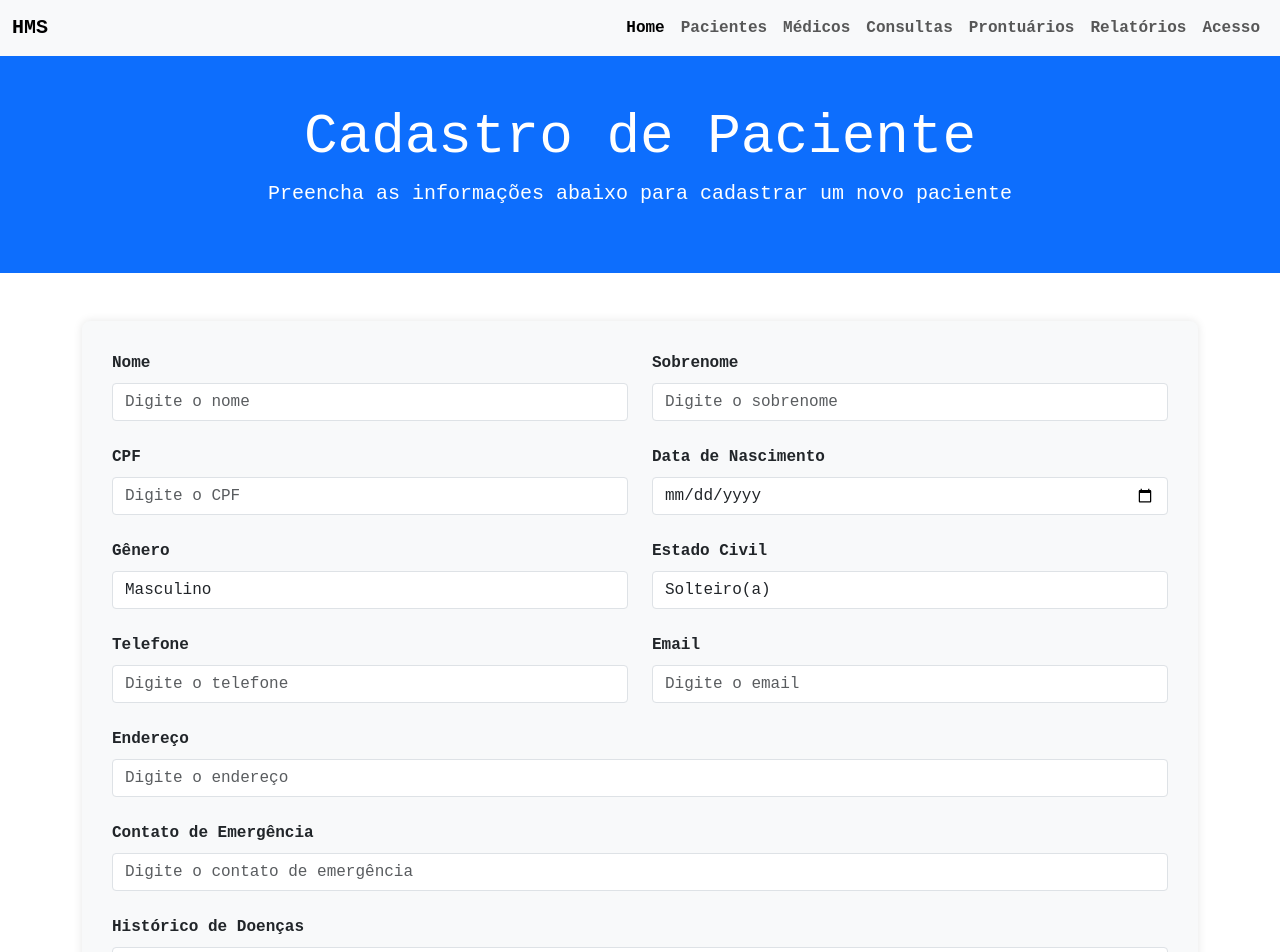
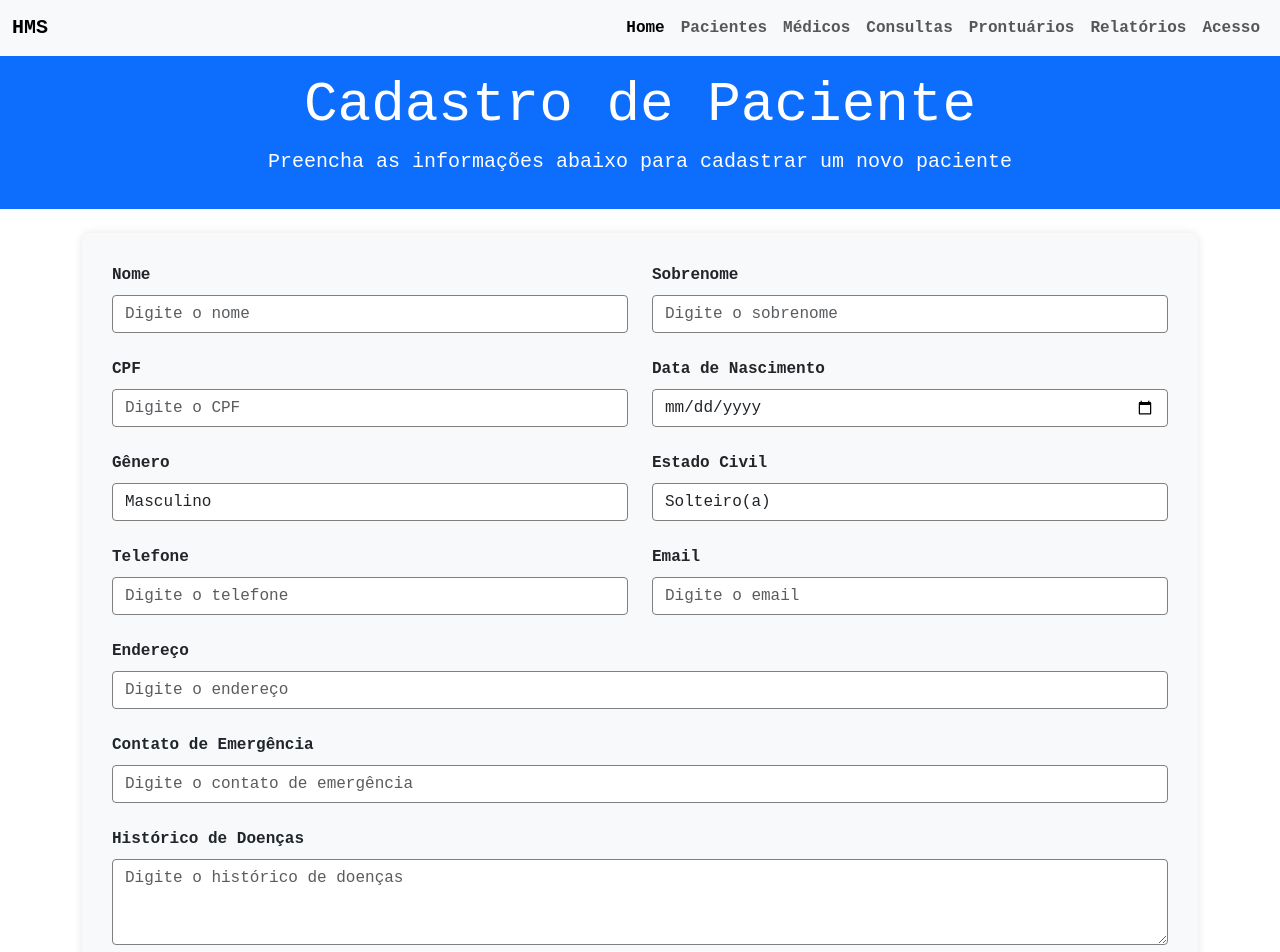
Before and after one commit to frederico-enzo/hospital-management-system-client, an Angular app in the folder management-system-client/: page /maneger-paciente in a window 1280 px wide. Shown: the top 952 px of the page. Built offline with nearby package versions, Linux system fonts and the light colour scheme.

Commit message:
feat: styles de cadastro de paciente

```diff
--- a/management-system-client/src/app/view/componentes/maneger-paciente/maneger-paciente.component.html
+++ b/management-system-client/src/app/view/componentes/maneger-paciente/maneger-paciente.component.html
@@ -1,11 +1,11 @@
-<header class="bg-primary text-white text-center py-5">
+<header class="bg-primary text-white text-center py-3">
     <div class="container">
         <h1 class="display-4">Cadastro de Paciente</h1>
         <p class="lead">Preencha as informações abaixo para cadastrar um novo paciente</p>
     </div>
 </header>
 
-<section class="py-5">
+<section class="py-4">
     <div class="container">
         <div class="form-section">
             <form>
--- a/management-system-client/src/app/view/componentes/maneger-paciente/maneger-paciente.component.scss
+++ b/management-system-client/src/app/view/componentes/maneger-paciente/maneger-paciente.component.scss
@@ -29,3 +29,12 @@ body {
     padding: 10px;
     font-size: 1.2rem;
 }
+input{
+    border-color: gray;
+}
+select{
+    border-color: gray;
+}
+textarea{
+    border-color: gray;
+}
```
